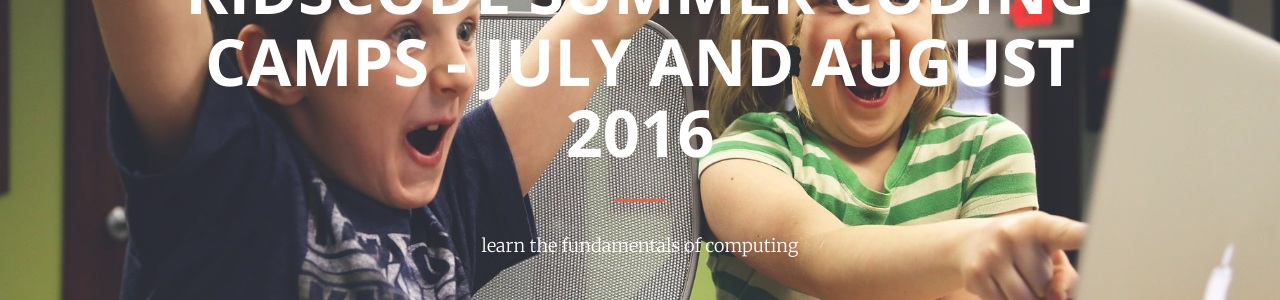
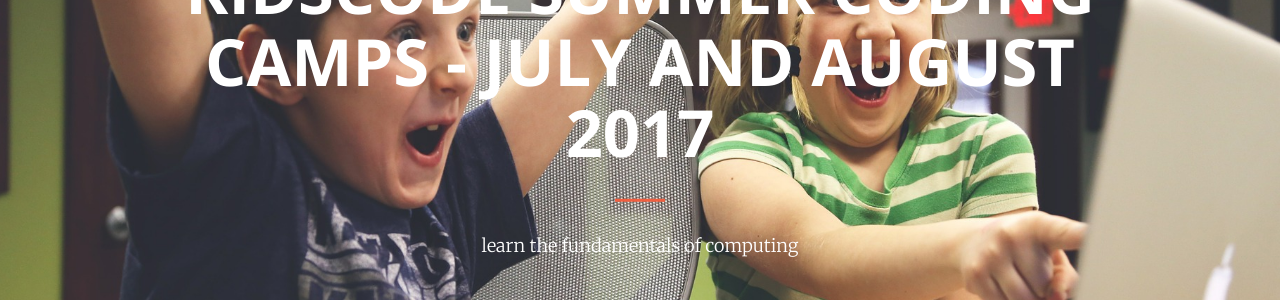
Before and after one commit to ojagostini/supracademy.com, a Jekyll site: the page kidscode/index.html, which Jekyll copies as it is, in a window 1280 px wide and 900 px high. Shown: the part 239-539 px from the top of the window. Built offline with Jekyll 4.4.1, drawn with Linux system fonts in a browser that asks for light colours; some of the changed text lies outside the part shown.

Commit message:
updated kidscode page

```diff
--- a/kidscode/index.html
+++ b/kidscode/index.html
@@ -72,7 +72,7 @@
     <header>
         <div class="header-content">
             <div class="header-content-inner">
-                <h1>KidsCode Summer Coding Camps -  July and August 2016</h1>
+                <h1>KidsCode Summer Coding Camps -  July and August 2017</h1>
                 <hr>
                 <p>learn the fundamentals of computing</p>
                 <hr>
```
